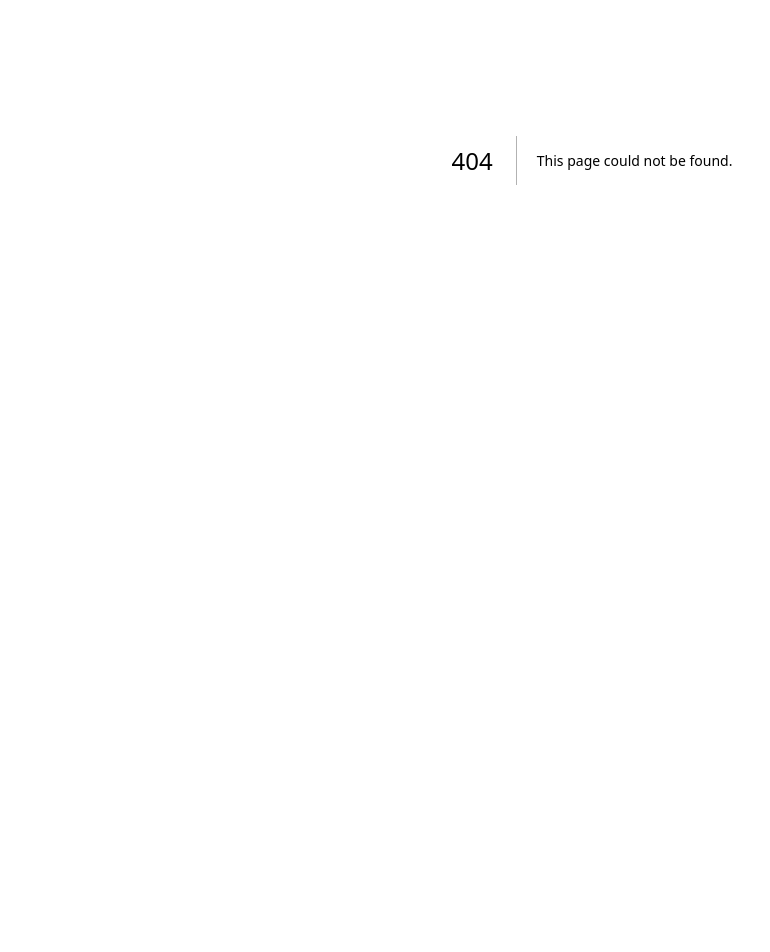
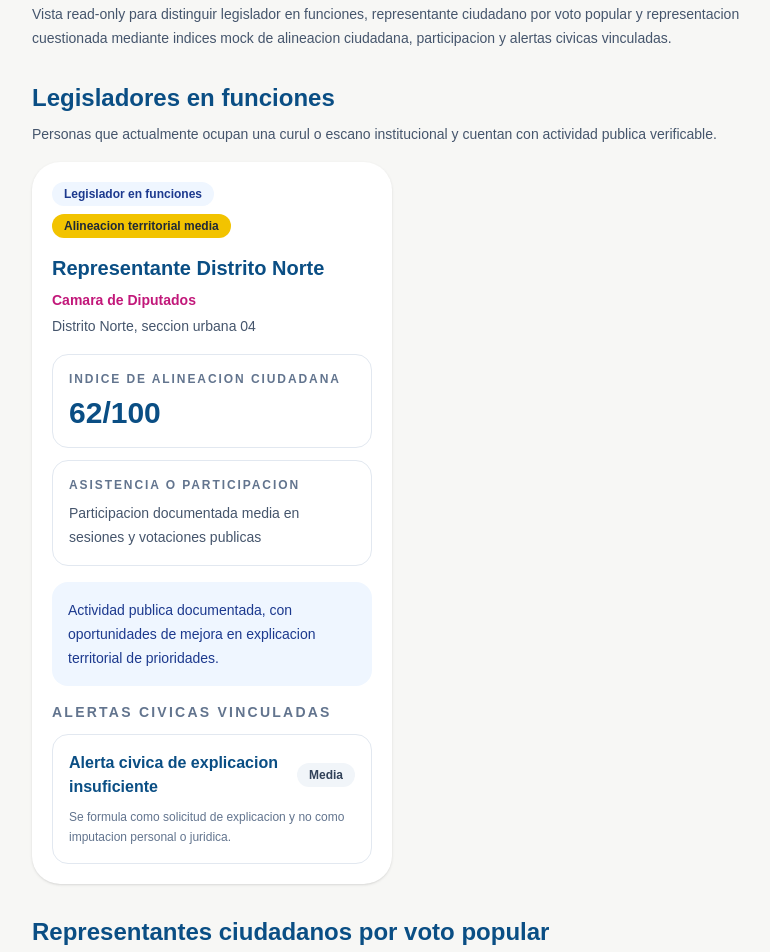
Before and after one commit to TecnocraciaParticipativaMexico/Plataforma, a Next.js app in the folder web/: page /congreso-civico/legisladores in a window 1280 px wide. Before the commit this address had no page. Shown: the part 240-1192 px from the top of the page, without its empty margins (48-818 px from the left). Before the commit the page ends 800 px from the top, so only its background shows below. Built offline with nearby package versions, Linux system fonts and the light colour scheme.

Commit message:
feat: add Congreso Civico legisladores readonly page

```diff
--- /dev/null
+++ b/web/app/congreso-civico/legisladores/page.tsx
@@ -0,0 +1,172 @@
+import Link from "next/link";
+import {
+  alertasCongresoCivico,
+  representantesCongresoCivico,
+} from "../../lib/congresoCivico";
+
+const tipoRepresentacionLabel = {
+  "legislador-funciones": "Legislador en funciones",
+  "representante-ciudadano": "Representante ciudadano por voto popular",
+  "representacion-cuestionada": "Representacion cuestionada",
+};
+
+const seccionesRepresentacion = [
+  {
+    tipo: "legislador-funciones",
+    titulo: "Legisladores en funciones",
+    descripcion:
+      "Personas que actualmente ocupan una curul o escano institucional y cuentan con actividad publica verificable.",
+  },
+  {
+    tipo: "representante-ciudadano",
+    titulo: "Representantes ciudadanos por voto popular",
+    descripcion:
+      "Personas reconocidas por votacion ciudadana dentro de la plataforma o por respaldo territorial documentado.",
+  },
+  {
+    tipo: "representacion-cuestionada",
+    titulo: "Representacion cuestionada por sobrerrepresentacion",
+    descripcion:
+      "Perfiles donde existe una diferencia publica entre voto ciudadano territorial y representacion institucional. La lectura es institucional, no acusatoria.",
+  },
+] as const;
+
+const alineacionLabel = {
+  alta: "Alta alineacion territorial",
+  media: "Alineacion territorial media",
+  baja: "Baja alineacion territorial",
+};
+
+const severidadLabel = {
+  informativa: "Informativa",
+  media: "Media",
+  alta: "Alta",
+};
+
+function obtenerAlertasRelacionadas(alertaIds: string[]) {
+  return alertasCongresoCivico.filter((alerta) => alertaIds.includes(alerta.id));
+}
+
+export default function CongresoCivicoLegisladoresPage() {
+  return (
+    <main className="min-h-screen bg-[#F7F7F5] text-[#0A4E84]">
+      <div className="mx-auto max-w-6xl px-4 py-8">
+        <Link href="/congreso-civico" className="mb-5 inline-block text-sm font-semibold">
+          Volver a Congreso Civico
+        </Link>
+
+        <section className="mb-8 max-w-3xl">
+          <div className="mb-3 text-sm font-semibold uppercase tracking-[0.2em] text-[#C2187A]">
+            Representacion legislativa mock
+          </div>
+          <h1 className="text-4xl font-bold leading-tight md:text-5xl">
+            Legisladores y representacion ciudadana
+          </h1>
+          <p className="mt-4 text-sm leading-6 text-slate-600">
+            Vista read-only para distinguir legislador en funciones,
+            representante ciudadano por voto popular y representacion cuestionada
+            mediante indices mock de alineacion ciudadana, participacion y alertas
+            civicas vinculadas.
+          </p>
+        </section>
+
+        <section className="space-y-8">
+          {seccionesRepresentacion.map((seccion) => {
+            const representantes = representantesCongresoCivico.filter(
+              (representante) => representante.tipoRepresentacion === seccion.tipo,
+            );
+
+            return (
+              <section key={seccion.tipo}>
+                <div className="mb-4 max-w-3xl">
+                  <h2 className="text-2xl font-bold text-[#0A4E84]">{seccion.titulo}</h2>
+                  <p className="mt-2 text-sm leading-6 text-slate-600">{seccion.descripcion}</p>
+                </div>
+
+                <div className="grid gap-5 lg:grid-cols-3">
+                  {representantes.map((representante) => {
+                    const alertas = obtenerAlertasRelacionadas(representante.alertasRelacionadas);
+
+                    return (
+                      <article key={representante.id} className="rounded-[28px] bg-white p-5 shadow-sm">
+                        <div className="flex flex-wrap gap-2">
+                          <span className="rounded-full bg-blue-50 px-3 py-1 text-xs font-bold text-blue-900">
+                            {tipoRepresentacionLabel[representante.tipoRepresentacion]}
+                          </span>
+                          <span className="rounded-full bg-[#F2C300] px-3 py-1 text-xs font-bold text-[#1F2937]">
+                            {alineacionLabel[representante.alineacionTerritorial]}
+                          </span>
+                        </div>
+
+                        <h3 className="mt-4 text-xl font-bold text-[#0A4E84]">
+                          {representante.nombre}
+                        </h3>
+                        <p className="mt-2 text-sm font-semibold text-[#C2187A]">
+                          {representante.camaraAmbito}
+                        </p>
+                        <p className="mt-1 text-sm leading-6 text-slate-600">
+                          {representante.estadoDistritoSeccion}
+                        </p>
+
+                        <div className="mt-4 grid gap-3 sm:grid-cols-2 lg:grid-cols-1">
+                          <div className="rounded-2xl border border-slate-200 p-4">
+                            <div className="text-xs font-bold uppercase tracking-[0.16em] text-slate-500">
+                              Indice de alineacion ciudadana
+                            </div>
+                            <div className="mt-2 text-3xl font-bold text-[#0A4E84]">
+                              {representante.indiceAlineacionCiudadana}/100
+                            </div>
+                          </div>
+
+                          <div className="rounded-2xl border border-slate-200 p-4">
+                            <div className="text-xs font-bold uppercase tracking-[0.16em] text-slate-500">
+                              Asistencia o participacion
+                            </div>
+                            <p className="mt-2 text-sm leading-6 text-slate-600">
+                              {representante.asistenciaParticipacion}
+                            </p>
+                          </div>
+                        </div>
+
+                        <p className="mt-4 rounded-2xl bg-blue-50 p-4 text-sm leading-6 text-blue-900">
+                          {representante.observacion}
+                        </p>
+
+                        <div className="mt-4">
+                          <h4 className="text-sm font-bold uppercase tracking-[0.16em] text-slate-500">
+                            Alertas civicas vinculadas
+                          </h4>
+                          <div className="mt-3 space-y-3">
+                            {alertas.length > 0 ? (
+                              alertas.map((alerta) => (
+                                <div key={alerta.id} className="rounded-2xl border border-slate-200 p-4">
+                                  <div className="flex items-center justify-between gap-3">
+                                    <div className="font-bold text-[#0A4E84]">{alerta.tipo}</div>
+                                    <span className="rounded-full bg-slate-100 px-3 py-1 text-xs font-bold text-slate-700">
+                                      {severidadLabel[alerta.severidad]}
+                                    </span>
+                                  </div>
+                                  <p className="mt-2 text-xs leading-5 text-slate-500">
+                                    {alerta.criterioSeguro}
+                                  </p>
+                                </div>
+                              ))
+                            ) : (
+                              <div className="rounded-2xl border border-slate-200 p-4 text-sm text-slate-600">
+                                Sin alertas civicas vinculadas en el mock actual.
+                              </div>
+                            )}
+                          </div>
+                        </div>
+                      </article>
+                    );
+                  })}
+                </div>
+              </section>
+            );
+          })}
+        </section>
+      </div>
+    </main>
+  );
+}
```
